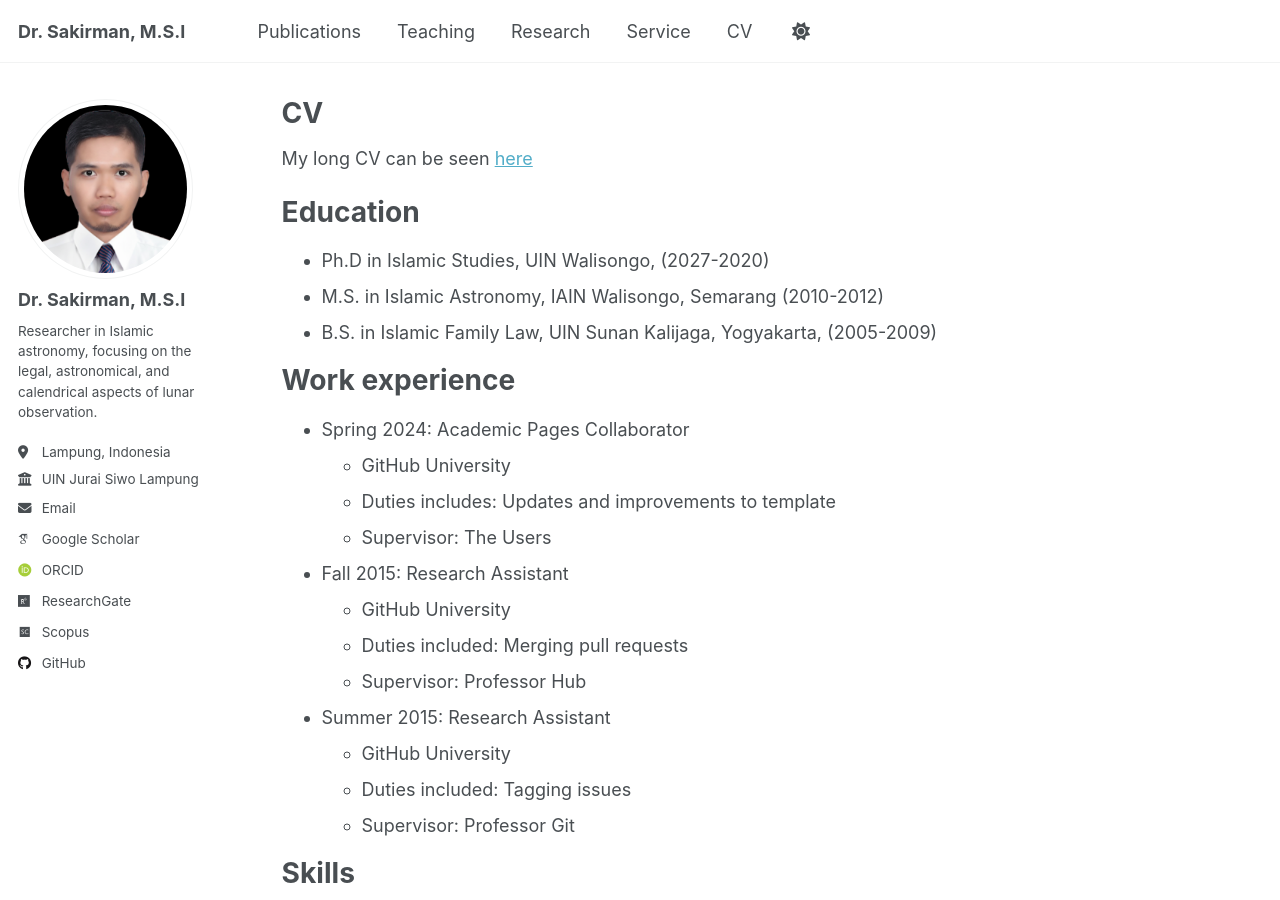
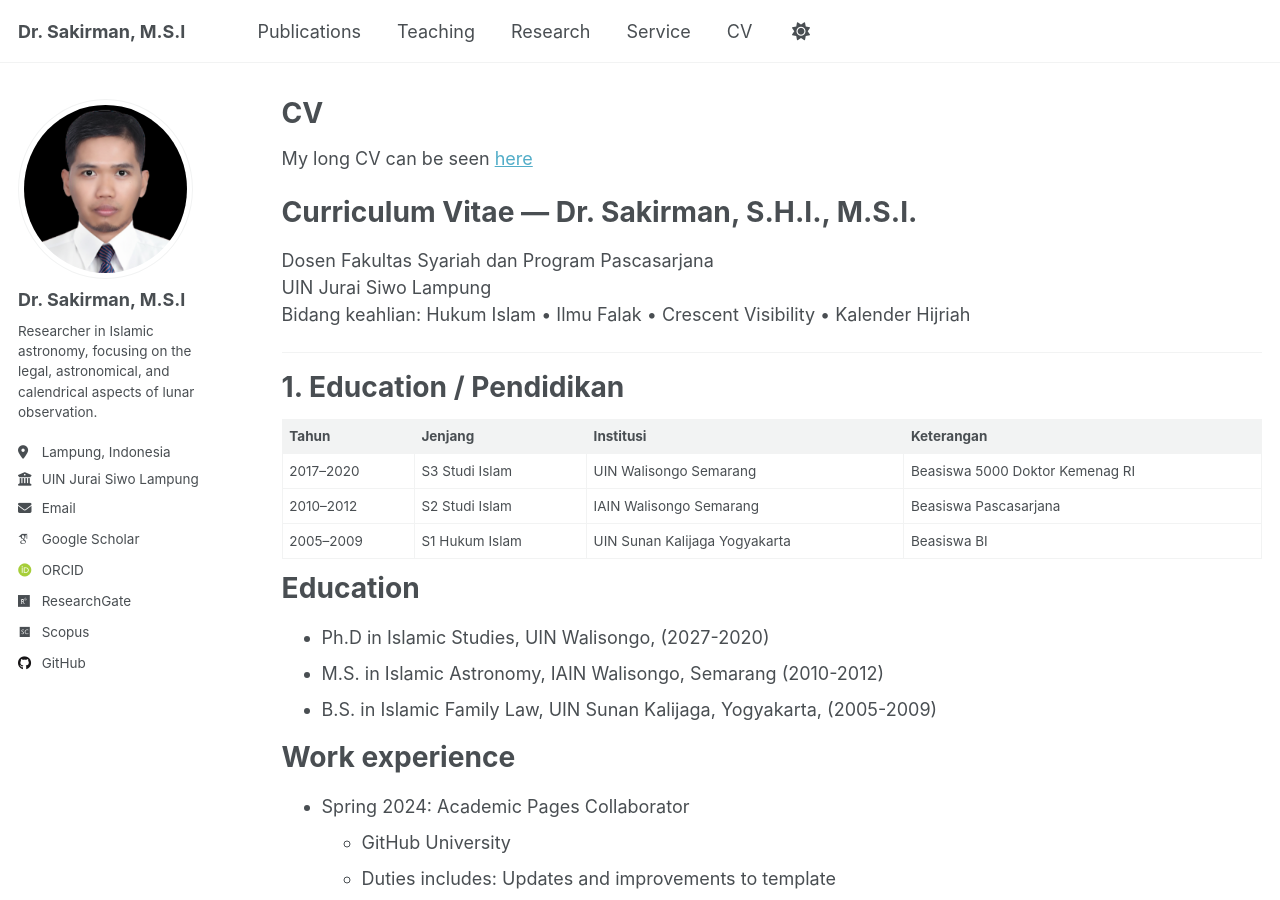
Before and after one commit to sakir-man/sakir-man.github.io, a Jekyll site: the page built from _pages/cv.md, in a window 1280 px wide and 900 px high. Built offline with Jekyll 4.4.1, drawn with Linux system fonts in a browser that asks for light colours; some web fonts are replaced; a script that is not in the unit is left out.

Commit message:
Update cv.md

```diff
--- a/_pages/cv.md
+++ b/_pages/cv.md
@@ -10,6 +10,24 @@ redirect_from:
 {% include base_path %}
 
 My long CV can be seen <a href="https://drive.google.com/file/d/1e2tmjTMrLDiJqD2fY4-tfhJyz3q2aZk4/view?usp=drive_link">here</a>
+
+# **Curriculum Vitae — Dr. Sakirman, S.H.I., M.S.I.**
+
+Dosen Fakultas Syariah dan Program Pascasarjana
+UIN Jurai Siwo Lampung
+Bidang keahlian: Hukum Islam • Ilmu Falak • Crescent Visibility • Kalender Hijriah
+
+---
+
+# **1. Education / Pendidikan**
+
+| Tahun | Jenjang | Institusi | Keterangan |
+|------|---------|-----------|------------|
+| 2017–2020 | S3 Studi Islam | UIN Walisongo Semarang | Beasiswa 5000 Doktor Kemenag RI |
+| 2010–2012 | S2 Studi Islam | IAIN Walisongo Semarang | Beasiswa Pascasarjana |
+| 2005–2009 | S1 Hukum Islam | UIN Sunan Kalijaga Yogyakarta | Beasiswa BI |
+
+
 
 Education
 ======
```
